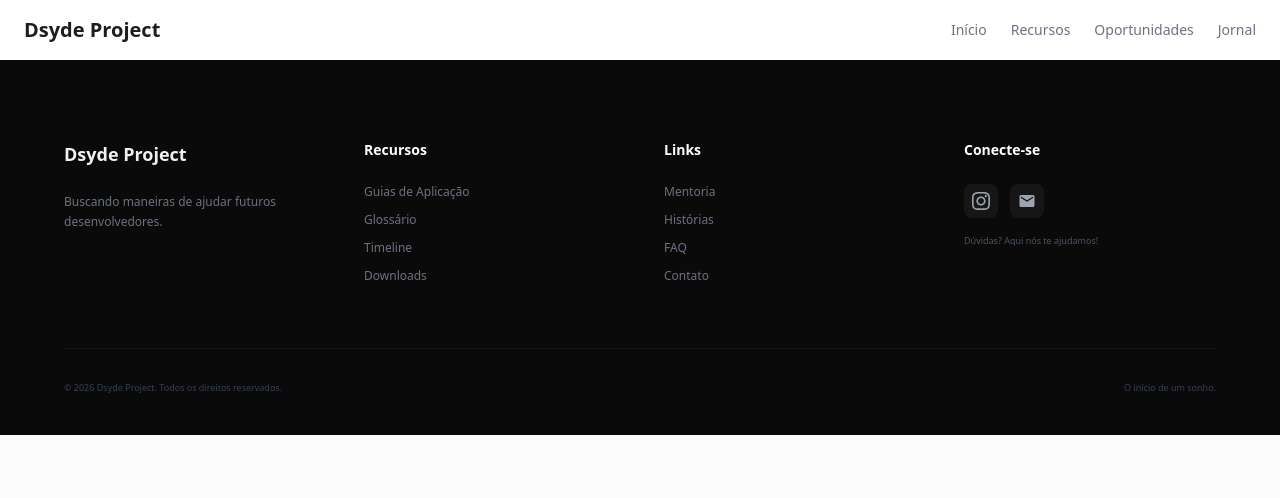
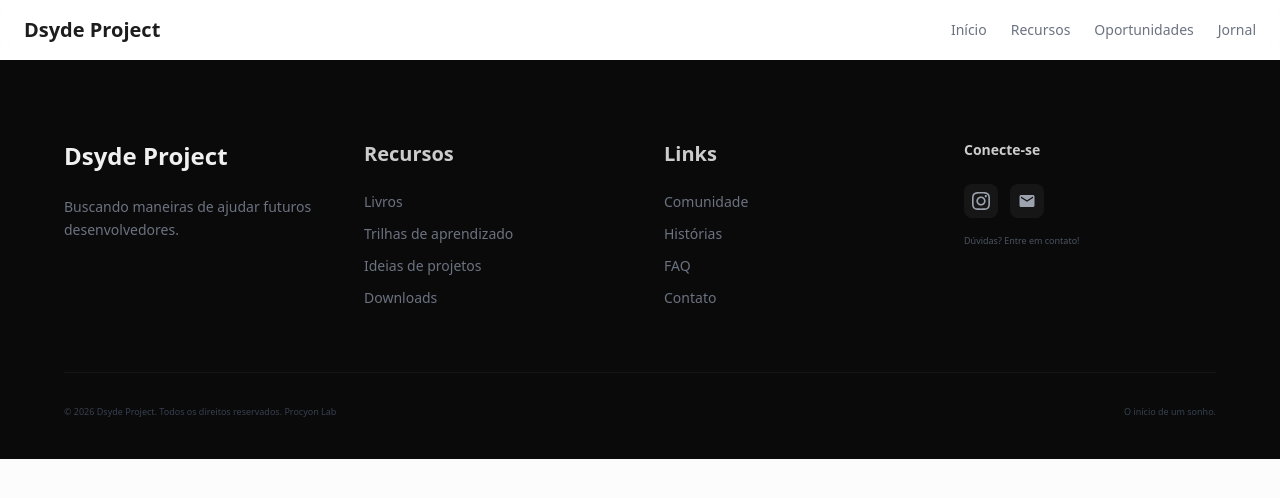
Before and after one commit to kelykds/Dsyde-Project, a plain HTML site: page resources.html in a window 1280 px wide. Drawn offline with nearby package versions, Linux system fonts and the light colour scheme.

Commit message:
Modify footer and headings in resources.html
Updated footer content and headings in resources.html.

```diff
--- a/resources.html
+++ b/resources.html
@@ -28,41 +28,41 @@
                 <li><a href="journal.html">Jornal</a></li>
             </ul>
         </nav>
-        <footer id="contato" class="bg-[#0a0a0a] text-white pt-20 pb-10 px-6">
+        <footer class="bg-[#0a0a0a] text-white pt-20 pb-10 px-6">
             <div class="max-w-6xl mx-auto grid grid-cols-2 md:grid-cols-4 gap-12 mb-16">
             <div class="col-span-2 md:col-span-1">
-                <h3 class="text-lg font-bold mb-6 text-[#f0f0f0]">Dsyde Project</h3>
-                <p class="text-gray-500 text-xs leading-relaxed max-w-xs">Buscando maneiras de ajudar futuros desenvolvedores.</p>
+                <h3 class="text-2xl font-bold mb-6 text-[#f0f0f0]">Dsyde Project</h3>
+                <p class="text-gray-500 text-sm leading-relaxed max-w-xs">Buscando maneiras de ajudar futuros desenvolvedores.</p>
             </div>
             <div>
-                <h4 class="font-bold mb-6 text-sm">Recursos</h4>
-                <ul class="space-y-3 text-xs text-gray-500">
-                    <li><a href="#" class="hover:text-white">Guias de Aplicação</a></li>
-                    <li><a href="#" class="hover:text-white">Glossário</a></li>
-                    <li><a href="#" class="hover:text-white">Timeline</a></li>
+                <h4 class="font-bold mb-6 text-xl" style="color:#cccccc;">Recursos</h4>
+                <ul class="space-y-3 text-sm text-gray-500">
+                    <li><a href="#" class="hover:text-white">Livros</a></li>
+                    <li><a href="#" class="hover:text-white">Trilhas de aprendizado</a></li>
+                    <li><a href="#" class="hover:text-white">Ideias de projetos</a></li>
                     <li><a href="#" class="hover:text-white">Downloads</a></li>
                 </ul>
             </div>
             <div>
-                <h4 class="font-bold mb-6 text-sm">Links</h4>
-                <ul class="space-y-3 text-xs text-gray-500">
-                    <li><a href="#" class="hover:text-white">Mentoria</a></li>
+                <h4 class="font-bold mb-6 text-xl" style="color:#cccccc;">Links</h4>
+                <ul class="space-y-3 text-sm text-gray-500">
+                    <li><a href="#" class="hover:text-white">Comunidade</a></li>
                     <li><a href="#" class="hover:text-white">Histórias</a></li>
                     <li><a href="#" class="hover:text-white">FAQ</a></li>
                     <li><a href="#" class="hover:text-white">Contato</a></li>
                 </ul>
             </div>
             <div>
-                <h4 class="font-bold mb-6 text-sm">Conecte-se</h4>
+                <h4 class="font-bold mb-6 text-sm" style="color:#cccccc;">Conecte-se</h4>
                 <div class="flex space-x-3 mb-4 text-gray-400">
-                    <a href="https://www.instagram.com/dsyde.pro/" class="p-2 bg-white/5 rounded-lg hover:bg-[#8c43ac] hover:text-white transition-all" target="_blank"><svg width="18" height="18" fill="currentColor" viewBox="0 0 24 24"><path d="M12 2.163c3.204 0 3.584.012 4.85.07 3.252.148 4.771 1.691 4.919 4.919.058 1.265.069 1.645.069 4.849 0 3.205-.012 3.584-.069 4.849-.149 3.225-1.664 4.771-4.919 4.919-1.266.058-1.644.07-4.85.07-3.204 0-3.584-.012-4.849-.07-3.26-.149-4.771-1.699-4.919-4.92-.058-1.265-.07-1.644-.07-4.849 0-3.204.013-3.583.07-4.849.149-3.227 1.664-4.771 4.919-4.919 1.266-.057 1.645-.069 4.849-.069zm0-2.163c-3.259 0-3.667.014-4.947.072-4.358.2-6.78 2.618-6.98 6.98-.059 1.281-.073 1.689-.073 4.948 0 3.259.014 3.668.072 4.948.2 4.358 2.618 6.78 6.98 6.98 1.281.058 1.689.072 4.948.072 3.259 0 3.668-.014 4.948-.072 4.354-.2 6.782-2.618 6.979-6.98.059-1.28.073-1.689.073-4.948 0-3.259-.014-3.667-.072-4.947-.196-4.354-2.617-6.78-6.979-6.98-1.281-.059-1.69-.073-4.949-.073zm0 5.838c-3.403 0-6.162 2.759-6.162 6.162s2.759 6.163 6.162 6.163 6.162-2.759 6.162-6.163c0-3.403-2.759-6.162-6.162-6.162zm0 10.162c-2.209 0-4-1.79-4-4 0-2.209 1.791-4 4-4s4 1.791 4 4c0 2.21-1.791 4-4 4zm6.406-11.845c-.796 0-1.441.645-1.441 1.44s.645 1.44 1.441 1.44c.795 0 1.439-.645 1.439-1.44s-.644-1.44-1.439-1.44z"/></svg></a>
-                    <a href="mailto:citizenkds@gmail.com" class="p-2 bg-white/5 rounded-lg hover:bg-[#8c43ac] hover:text-white transition-all"><svg width="18" height="18" fill="currentColor" viewBox="0 0 24 24"><path d="M20 4H4c-1.1 0-1.99.9-1.99 2L2 18c0 1.1.9 2 2 2h16c1.1 0 2-.9 2-2V6c0-1.1-.9-2-2-2zm0 4l-8 5-8-5V6l8 5 8-5v2z"/></svg></a>
+                    <a href="https://www.instagram.com/dsyde.pro/" class="p-2 bg-white/5 rounded-lg hover:bg-[#cccccc] hover:text-white transition-all" target="_blank"><svg width="18" height="18" fill="currentColor" viewBox="0 0 24 24"><path d="M12 2.163c3.204 0 3.584.012 4.85.07 3.252.148 4.771 1.691 4.919 4.919.058 1.265.069 1.645.069 4.849 0 3.205-.012 3.584-.069 4.849-.149 3.225-1.664 4.771-4.919 4.919-1.266.058-1.644.07-4.85.07-3.204 0-3.584-.012-4.849-.07-3.26-.149-4.771-1.699-4.919-4.92-.058-1.265-.07-1.644-.07-4.849 0-3.204.013-3.583.07-4.849.149-3.227 1.664-4.771 4.919-4.919 1.266-.057 1.645-.069 4.849-.069zm0-2.163c-3.259 0-3.667.014-4.947.072-4.358.2-6.78 2.618-6.98 6.98-.059 1.281-.073 1.689-.073 4.948 0 3.259.014 3.668.072 4.948.2 4.358 2.618 6.78 6.98 6.98 1.281.058 1.689.072 4.948.072 3.259 0 3.668-.014 4.948-.072 4.354-.2 6.782-2.618 6.979-6.98.059-1.28.073-1.689.073-4.948 0-3.259-.014-3.667-.072-4.947-.196-4.354-2.617-6.78-6.979-6.98-1.281-.059-1.69-.073-4.949-.073zm0 5.838c-3.403 0-6.162 2.759-6.162 6.162s2.759 6.163 6.162 6.163 6.162-2.759 6.162-6.163c0-3.403-2.759-6.162-6.162-6.162zm0 10.162c-2.209 0-4-1.79-4-4 0-2.209 1.791-4 4-4s4 1.791 4 4c0 2.21-1.791 4-4 4zm6.406-11.845c-.796 0-1.441.645-1.441 1.44s.645 1.44 1.441 1.44c.795 0 1.439-.645 1.439-1.44s-.644-1.44-1.439-1.44z"/></svg></a>
+                    <a href="mailto:citizenkds@gmail.com" class="p-2 bg-white/5 rounded-lg hover:bg-[#cccccc] hover:text-white transition-all"><svg width="18" height="18" fill="currentColor" viewBox="0 0 24 24"><path d="M20 4H4c-1.1 0-1.99.9-1.99 2L2 18c0 1.1.9 2 2 2h16c1.1 0 2-.9 2-2V6c0-1.1-.9-2-2-2zm0 4l-8 5-8-5V6l8 5 8-5v2z"/></svg></a>
                 </div>
-                <p class="text-[9px] text-gray-600">Dúvidas? Aqui nós te ajudamos!</p>
+                <p class="text-[9px] text-gray-600">Dúvidas? Entre em contato!</p>
             </div>
         </div>
         <div class="max-w-6xl mx-auto border-t border-white/5 pt-8 flex flex-col md:flex-row justify-between items-center text-[9px] text-gray-700">
-            <p>© 2026 Dsyde Project. Todos os direitos reservados.</p>
+            <p>© 2026 Dsyde Project. Todos os direitos reservados. Procyon Lab</p>
             <p>O início de um sonho.</p>
         </div>
     </footer>
```
